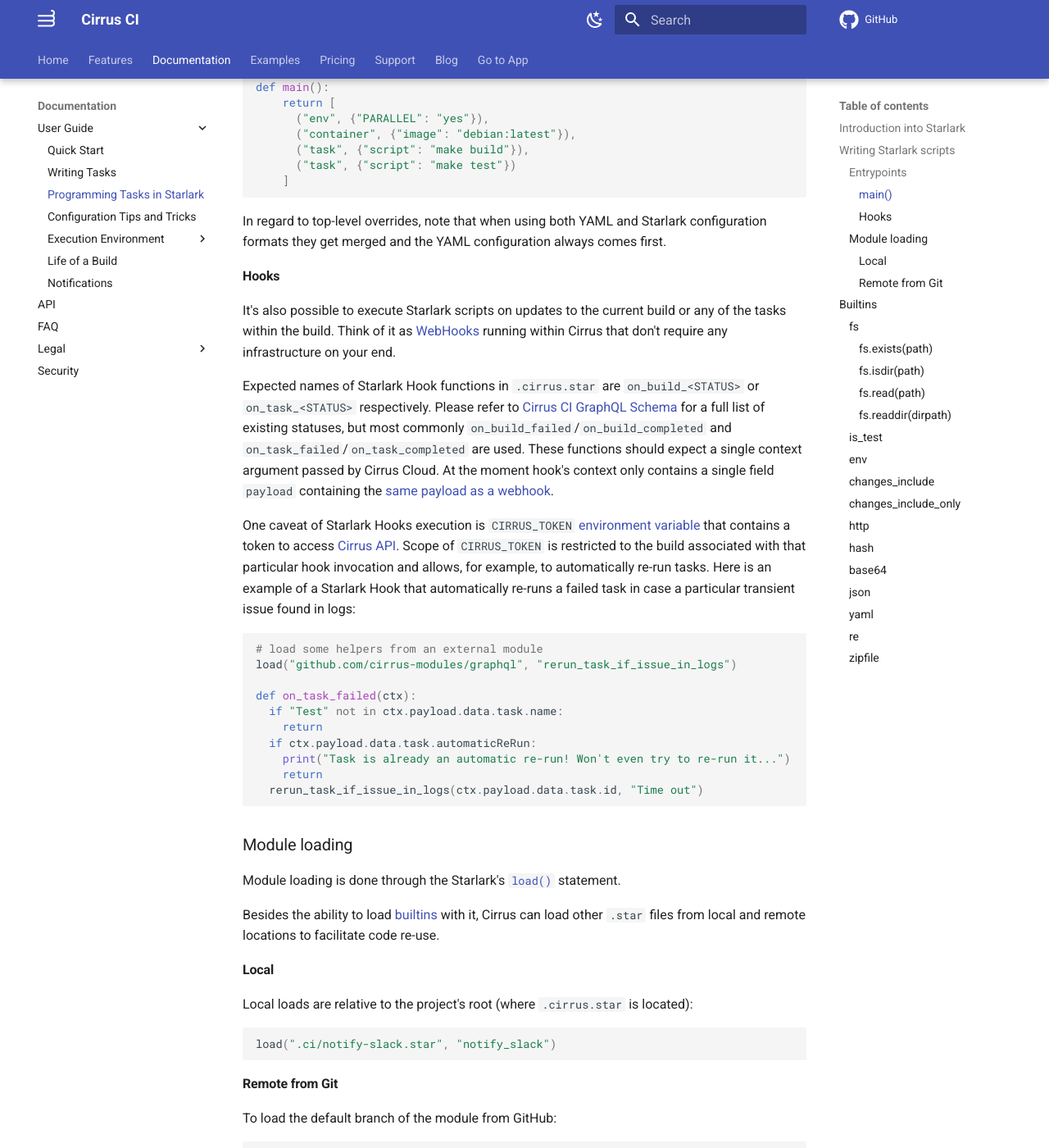
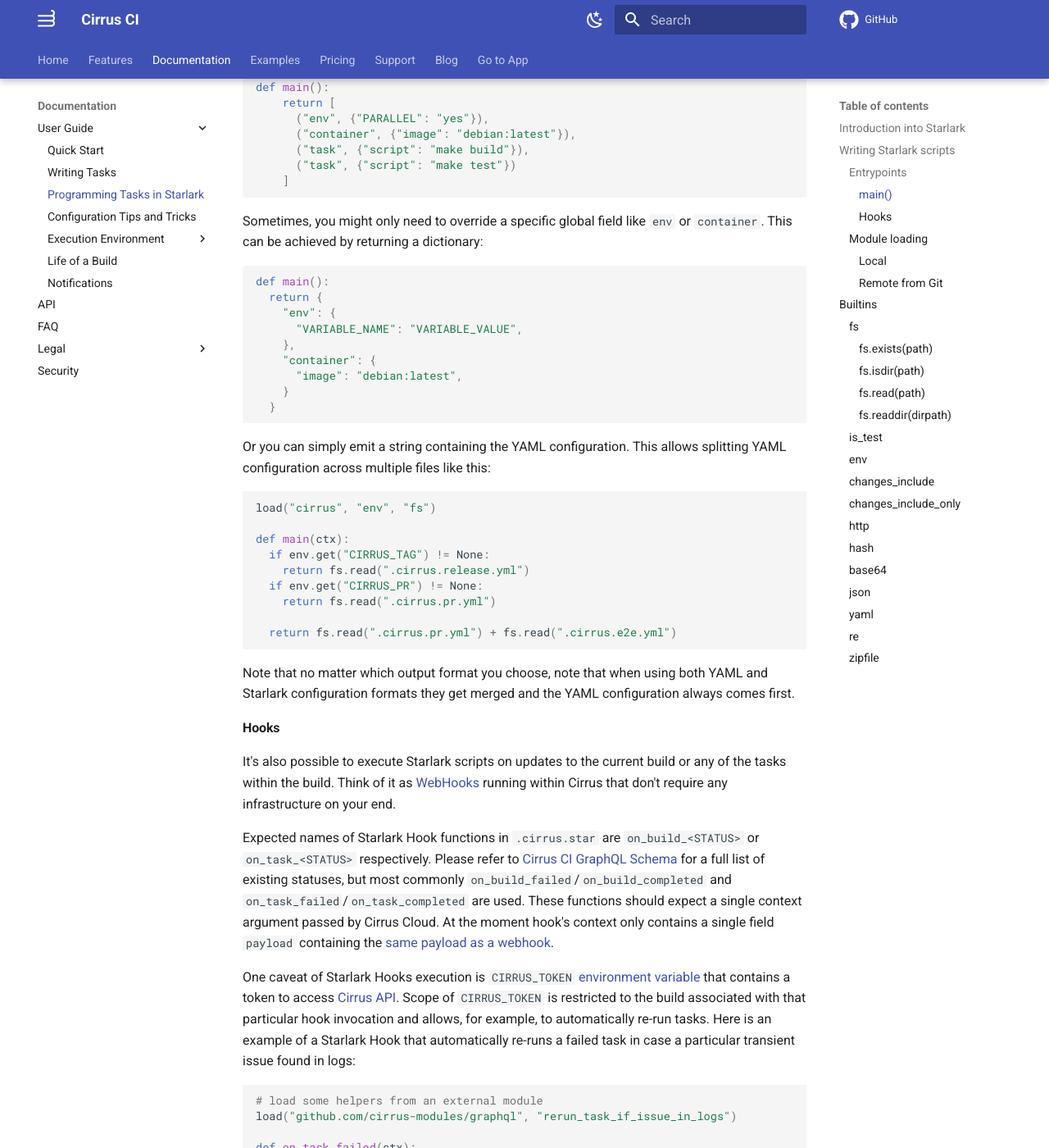
Before and after one commit to cirruslabs/cirrus-ci-docs, an MkDocs documentation site: the page built from docs/guide/programming-tasks.md, in a window 1280 px wide and 1400 px high, scrolled down 2766 px. Shown: the whole window at 82% size. Built offline with MkDocs 1.6.1 and Material for MkDocs 9.7.7, drawn with Linux system fonts in a browser that asks for light colours; comment, search, counter and statistics services are not loaded.

Commit message:
Starlark: allow string return from main() (#1053)

````diff
--- a/docs/guide/programming-tasks.md
+++ b/docs/guide/programming-tasks.md
@@ -107,7 +107,35 @@ def main():
     ]
 ```
 
-In regard to top-level overrides, note that when using both YAML and Starlark configuration formats they get merged and the YAML configuration always comes first.
+Sometimes, you might only need to override a specific global field like `env` or `container`. This can be achieved by returning a dictionary:
+
+```python
+def main():
+  return {
+    "env": {
+      "VARIABLE_NAME": "VARIABLE_VALUE",
+    },
+    "container": {
+      "image": "debian:latest",
+    }
+  }
+```
+
+Or you can simply emit a string containing the YAML configuration. This allows splitting YAML configuration across multiple files like this:
+
+```python
+load("cirrus", "env", "fs")
+
+def main(ctx):
+  if env.get("CIRRUS_TAG") != None:
+    return fs.read(".cirrus.release.yml")
+  if env.get("CIRRUS_PR") != None:
+    return fs.read(".cirrus.pr.yml")
+
+  return fs.read(".cirrus.pr.yml") + fs.read(".cirrus.e2e.yml")
+```
+
+Note that no matter which output format you choose, note that when using both YAML and Starlark configuration formats they get merged and the YAML configuration always comes first.
 
 #### Hooks
 
````
